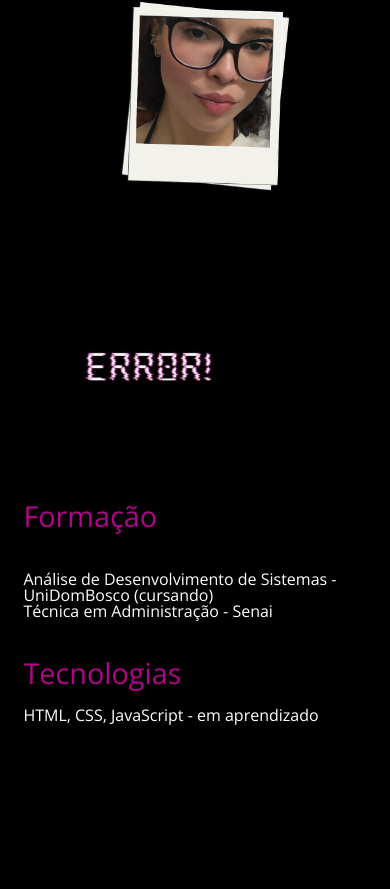
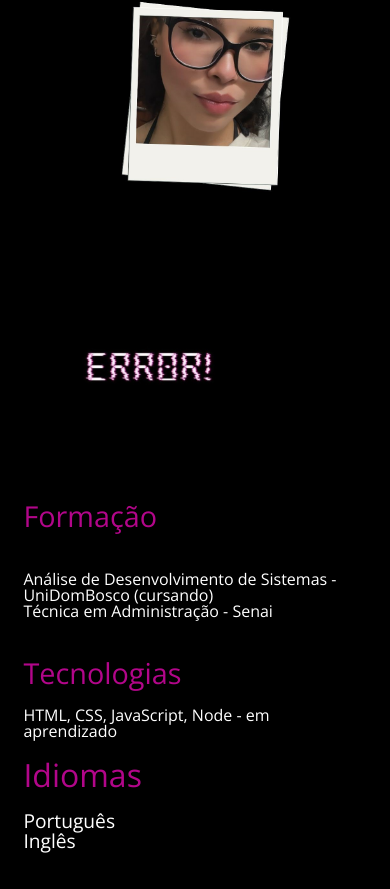
Before and after one commit to iamjrbro/Julia, a plain HTML site: page index.html in a window 390 px wide. Shown: the part 573-1462 px from the top of the page. Before the commit the page ends 1335 px from the top, so only its background shows below. Drawn offline with nearby package versions, Linux system fonts and the light colour scheme.

Commit message:
changed some style itens and added language section

```diff
--- a/index.html
+++ b/index.html
@@ -42,7 +42,14 @@
 
                 <h1 class="presentation__content__second__title">Tecnologias</h1>
                 <ul class="presentation__content__paragraph__second__list">
-                    <li>HTML, CSS, JavaScript - em aprendizado</li>
+                    <li>HTML, CSS, JavaScript, Node - em aprendizado</li>
+                </ul>
+
+                <h1 class="presentation__content__third__title">Idiomas</h1>
+                <ul class="presentation__content__paragraph__third__list">
+                    <li>Português</li>
+                    <li>Inglês</li>
+
                 </ul>
         </main>
 
--- a/styles/main.css
+++ b/styles/main.css
@@ -124,6 +124,19 @@ body {
   font-family: var(--font);
 }
 
+/*IDIOMAS*/
+.presentation__content__third__title{
+  font-size: 1.8rem;
+  font-family: var(--font);
+  width: 100%;
+  color: var(--pink);
+}
+.presentation__content__paragraph__third__list{
+  font-size: 1rem;
+  font-family: var(--font);
+}
+
+
 @media (max-width: 1200px) {
   .header {
     padding: 6%;
@@ -144,6 +157,8 @@ body {
   .presentation {
     flex-direction: column-reverse;
   }
+
+
 }
 
 @media (max-width: 768px) {
@@ -178,7 +193,20 @@ body {
   .error_img {
     width: 100%;
   }
+
+  .presentation__content__third__title{
+    font-size: 2rem;
+    font-family: var(--font);
+    width: 100%;
+    color: var(--pink);
+  }
+  .presentation__content__paragraph__third__list{
+    font-size: 1.2rem;
+    font-family: var(--font);
+  }
 }
+
+
 
 /*FOOTER*/
 
@@ -197,6 +225,7 @@ body {
   gap: 6%;
   padding: 0.1%;
 }
+
 
 
 /*
```
Also changed, not shown: indexEnglish.html (added).
